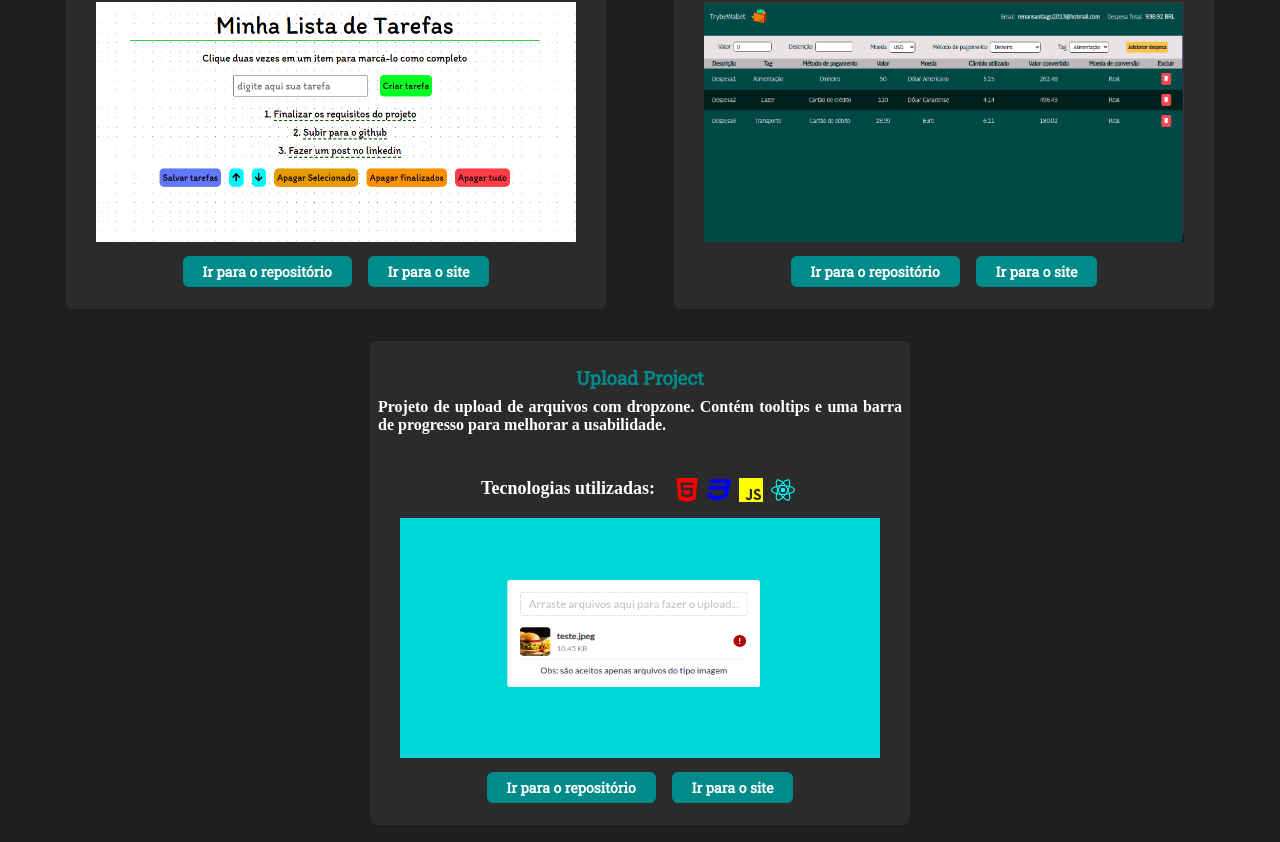
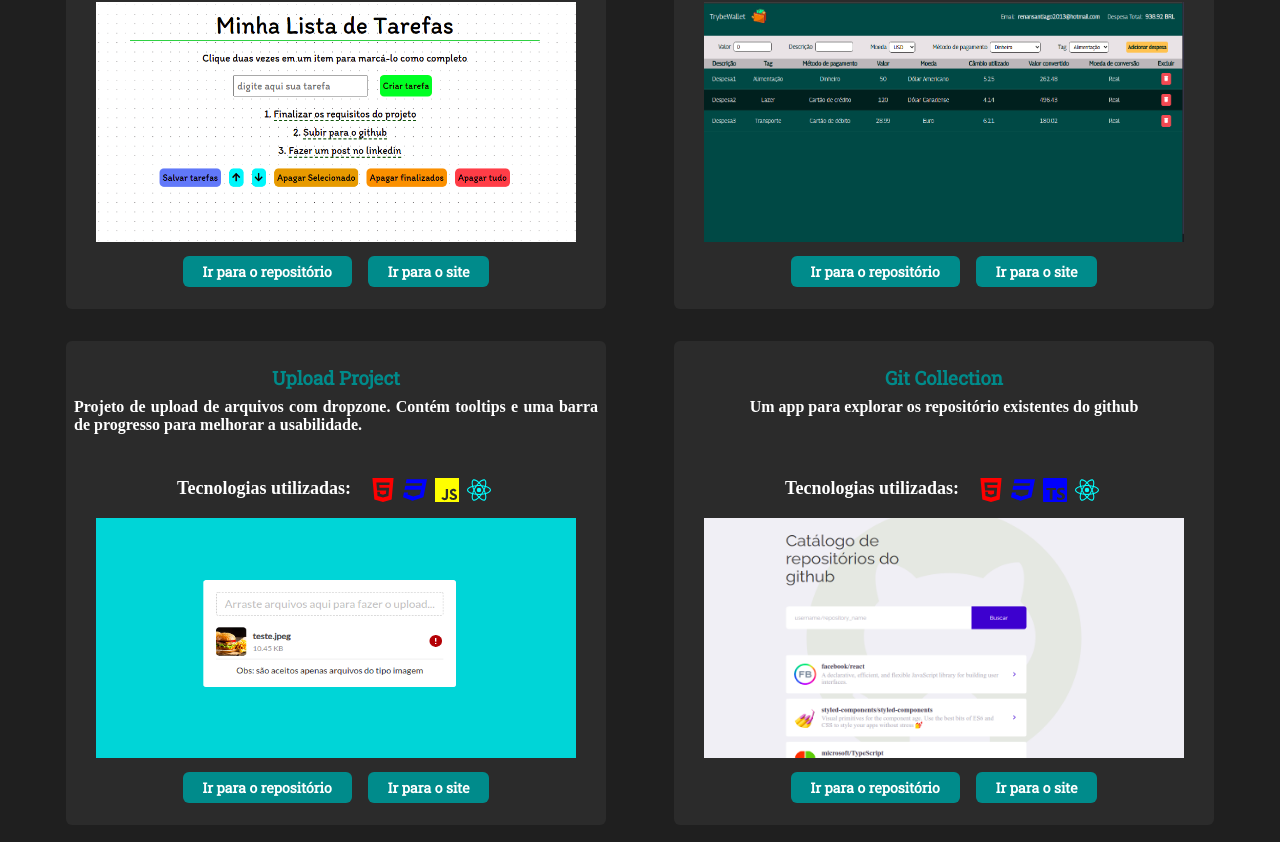
Before and after one commit to Renansf8/Renansf8.github.io, a React (Create React App) app in the folder portfolio/: page /projetos in a window 1280 px wide. Shown: the part 376-1218 px from the top of the page. Built offline with nearby package versions, Linux system fonts and the light colour scheme.

Commit message:
Adiciona o card do projeto gitcollection

```diff
--- a/portfolio/src/components/Navbar/index.tsx
+++ b/portfolio/src/components/Navbar/index.tsx
@@ -8,16 +8,26 @@ const Navbar: React.FC = () => {
   return (
     <NavBar>
       <NavContainer>
-        <a href="/">Início</a>
+        <Link to="/">Início</Link>
         <Link to="/sobre">Sobre</Link>
         <Link to="/projetos">Projetos</Link>
       </NavContainer>
       <ContactContainer>
         <p>Contato |</p>
-        <a className="linkedin" href="https://www.linkedin.com/in/renanferreira8/">
+        <a
+          className="linkedin"
+          href="https://www.linkedin.com/in/renanferreira8/"
+          target="_blank"
+          rel="noreferrer"
+        >
           <FaLinkedin size={26} />
         </a>
-        <a className="github" href="https://github.com/Renansf8">
+        <a
+          className="github"
+          href="https://github.com/Renansf8"
+          target="_blank"
+          rel="noreferrer"
+        >
           <FaGithub size={26} />
         </a>
         <a>
--- a/portfolio/src/helpers/Project.tsx
+++ b/portfolio/src/helpers/Project.tsx
@@ -1,6 +1,7 @@
 import uploadImg from '../assets/uploadproject.png';
 import trybewalletImg from '../assets/trybewallet.png';
 import todoImg from '../assets/todo-list.png';
+import gitCollectionImg from '../assets/gitCollection.png';
 
 export const projectList = {
   toDo: {
@@ -21,4 +22,9 @@ export const projectList = {
       'Projeto de upload de arquivos com dropzone. Contém tooltips e uma barra de progresso para melhorar a usabilidade.',
     thumb: uploadImg,
   },
+  gitCollection: {
+    title: 'Git Collection',
+    description: 'Um app para explorar os repositório existentes do github',
+    thumb: gitCollectionImg,
+  },
 };
--- a/portfolio/src/pages/Projects/index.tsx
+++ b/portfolio/src/pages/Projects/index.tsx
@@ -3,19 +3,12 @@ import NavBar from '../../components/Navbar';
 import { projectList } from '../../helpers/Project';
 
 import { ImHtmlFive, ImCss3 } from 'react-icons/im';
-import {
-  SiJavascript,
-  SiReact,
-  SiRedux,
-  SiJest,
-  SiGit,
-  SiTypescript,
-} from 'react-icons/si';
+import { SiJavascript, SiReact, SiRedux, SiTypescript } from 'react-icons/si';
 
 import { Header, ProjectsList, ProjectCard, Tecs } from './styles';
 
 const Projects: React.FC = () => {
-  const { toDo, trybeWallet, uploadProject } = projectList;
+  const { toDo, trybeWallet, uploadProject, gitCollection } = projectList;
 
   return (
     <>
@@ -97,6 +90,32 @@ const Projects: React.FC = () => {
             <button>Ir para o site</button>
           </div>
         </ProjectCard>
+        <ProjectCard>
+          <h3>{gitCollection.title}</h3>
+          <p>{gitCollection.description}</p>
+          <Tecs>
+            <p>Tecnologias utilizadas:</p>
+            <div>
+              <ImHtmlFive color="red" size={24} />
+              <ImCss3 color="blue" size={24} />
+              <SiTypescript color="blue" size={24} />
+              <SiReact color="cyan" size={24} />
+            </div>
+          </Tecs>
+          <img src={gitCollection.thumb} />
+          <div>
+            <a
+              href="https://github.com/Renansf8/gitcollection"
+              target="_blank"
+              rel="noreferrer"
+            >
+              <button>Ir para o repositório</button>
+            </a>
+            <a href="https://renansf8.github.io/gitcollection">
+              <button>Ir para o site</button>
+            </a>
+          </div>
+        </ProjectCard>
       </ProjectsList>
     </>
   );
--- a/portfolio/src/pages/Projects/styles.ts
+++ b/portfolio/src/pages/Projects/styles.ts
@@ -25,7 +25,7 @@ export const ProjectsList = styled.div`
 `;
 
 export const ProjectCard = styled.div`
-  max-width: 540px;
+  width: 540px;
   background-color: #2b2b2b;
   margin: 16px 0;
   padding: 8px;
```
Also changed, not shown: portfolio/src/assets/gitCollection.png (added).
